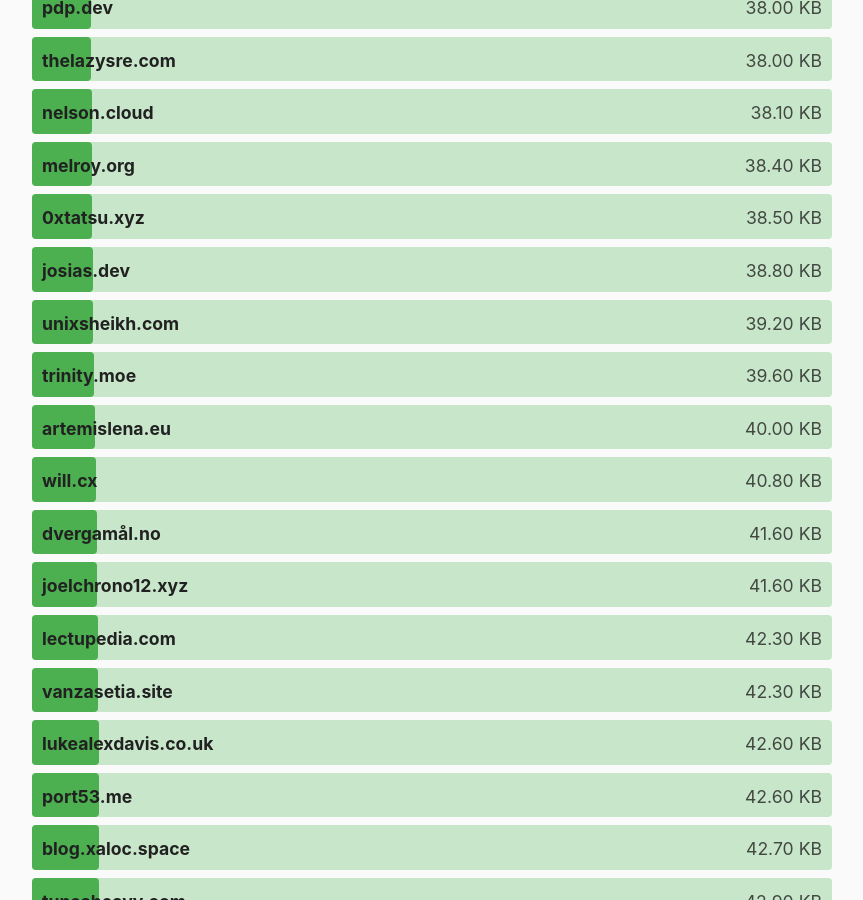
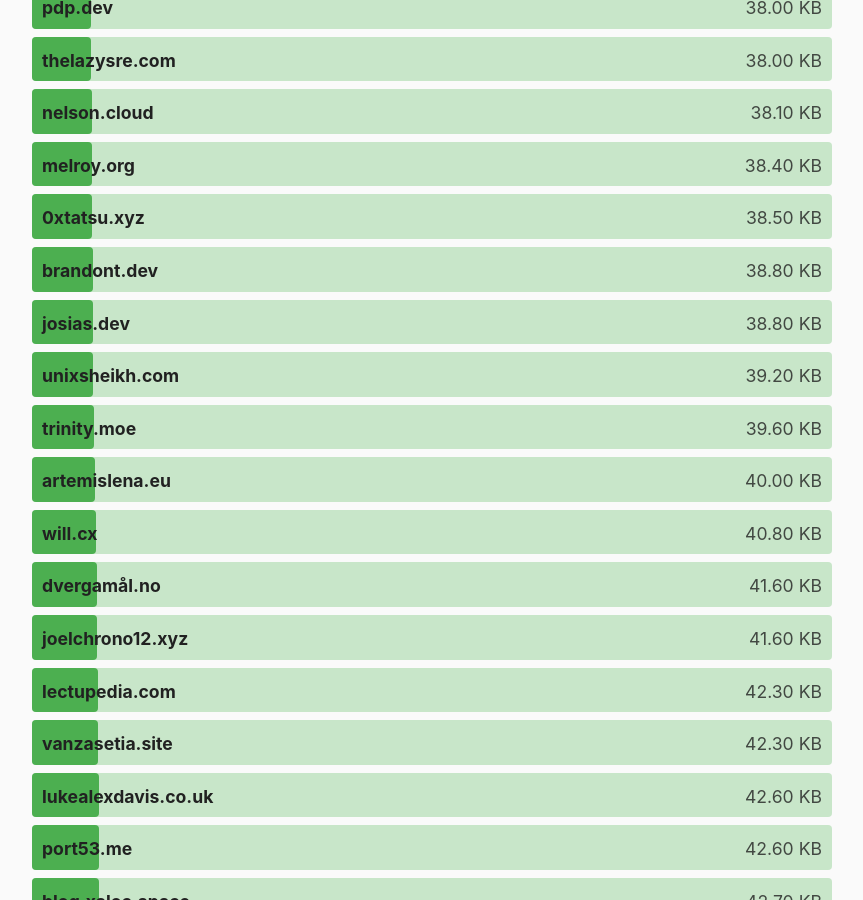
Before and after one commit to kevquirk/512kb.club, a Jekyll site: the page built from index.md, in a window 1280 px wide and 900 px high, scrolled down 12105 px. Shown: the whole window, without its empty margins (208-1071 px from the left). Built offline with Jekyll 4.4.1, drawn with Linux system fonts in a browser that asks for light colours; some of the changed text lies outside the part shown.

Commit message:
update brandont.dev

```diff
--- a/_data/sites.yml
+++ b/_data/sites.yml
@@ -485,8 +485,8 @@
 
 - domain: brandont.dev
   url: https://brandont.dev/
-  size: 165
-  last_checked: 2023-04-07
+  size: 38.8
+  last_checked: 2023-05-31
 
 - domain: brianjdevries.com
   url: https://brianjdevries.com
```
